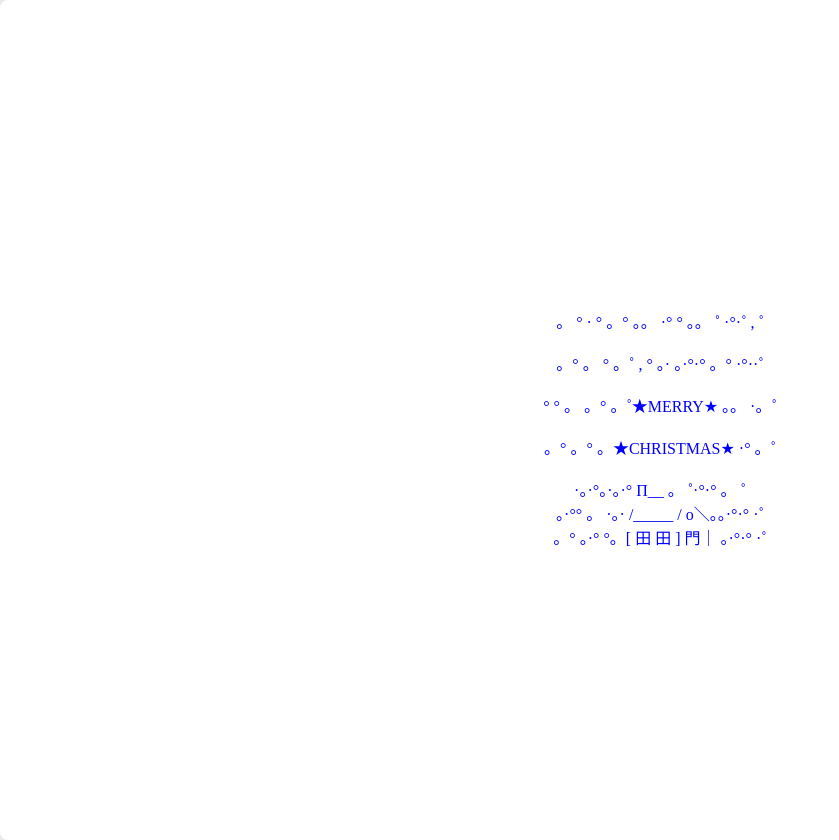
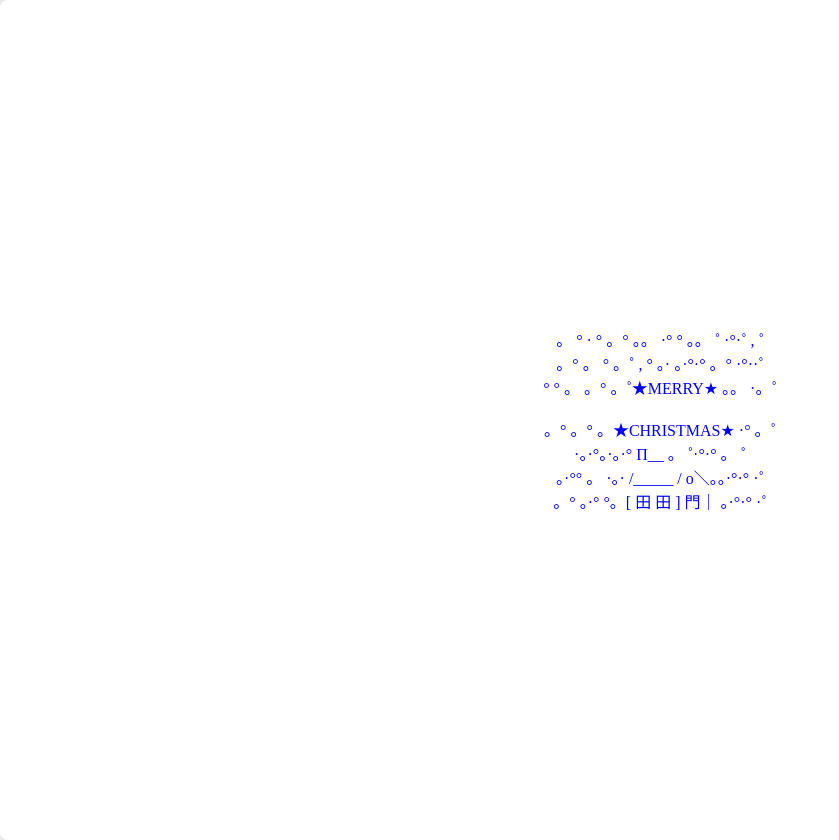
Before and after one commit to divperedi/divperedi.githib.io, a plain HTML site: page index.html in a window 1280 px wide. Shown: the top 840 px of the page, without its empty margins (0-839 px from the left). Drawn offline with Linux system fonts and the light colour scheme.

Commit message:
Update index.html

```diff
--- a/index.html
+++ b/index.html
@@ -42,10 +42,10 @@
 <body>
   <div class="container">
     <p class="animated-text">
-            <br>。 ° · ° 。° 。。 ·° ° 。。 ˚ ·°·˚ , ˚<br><br>
-   。° 。 ° 。˚ , ° 。· 。·°·° 。° ·°··˚<br><br>
+    。 ° · ° 。° 。。 ·° ° 。。 ˚ ·°·˚ , ˚<br>
+   。° 。 ° 。˚ , ° 。· 。·°·° 。° ·°··˚<br>
    ° ° 。 。° 。˚★MERRY★ 。。 ·。˚ <br><br>
-   。° 。° 。★CHRISTMAS★ ·° 。˚<br><br>
+   。° 。° 。★CHRISTMAS★ ·° 。˚<br>
    ·。·°。·。·° Π__ 。 ˚·°·° 。 ˚<br>
    。·°° 。 ·。· /_____ / o＼。。·°·° ·˚<br>
    。° 。·° °。[ 田  田 ]  門｜ 。·°·° ·˚<br>
```
